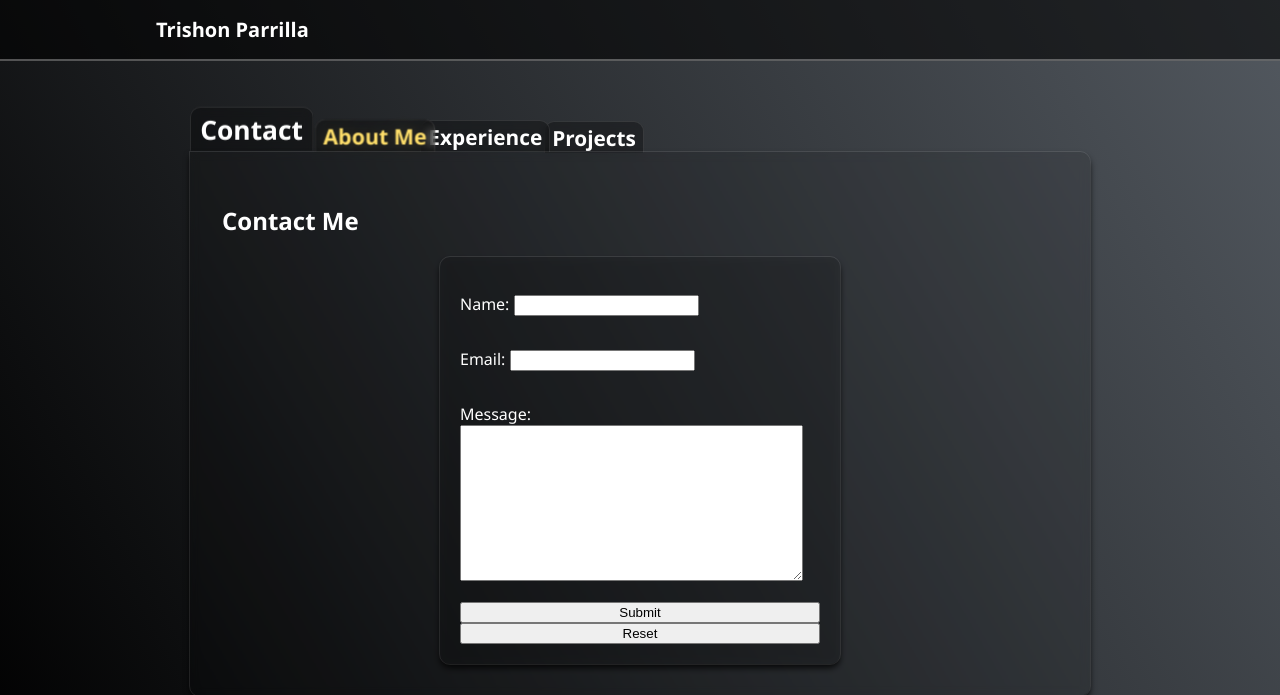
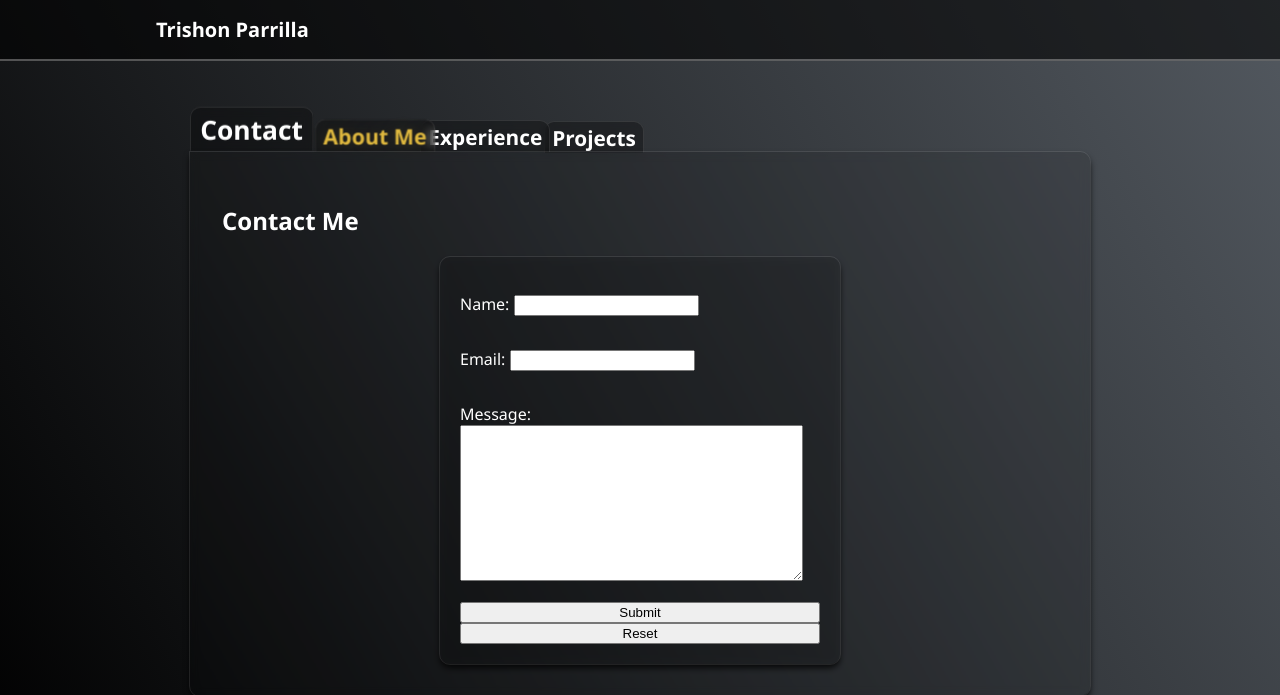
Before and after one commit to TrishonParrilla/Portfolio, a Django app: page /contact/ in a window 1280 px wide, with the pointer over the restyled element. Shown: the top 695 px of the page. Run offline with Django 4.2, Linux system fonts and the light colour scheme.

Commit message:
Darker yellow tones on navbarrr

```diff
--- a/static/css/base.css
+++ b/static/css/base.css
@@ -162,8 +162,8 @@ body {
 }
 
 .folder-tab:hover:not(.is-active) {
-	color: #ffdf6b;
-	text-shadow: 0 0 18px rgba(255, 223, 107, 0.18);
+	color: #e0b93f;
+	text-shadow: 0 0 18px rgba(224, 185, 63, 0.18);
 }
 
 .folder-tabs .is-active {
```
